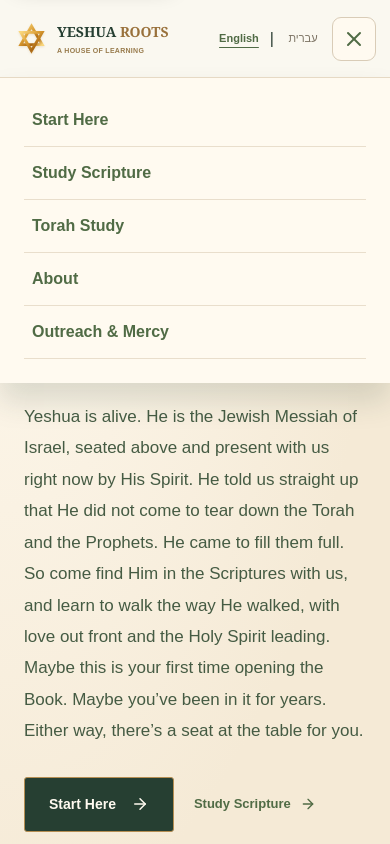
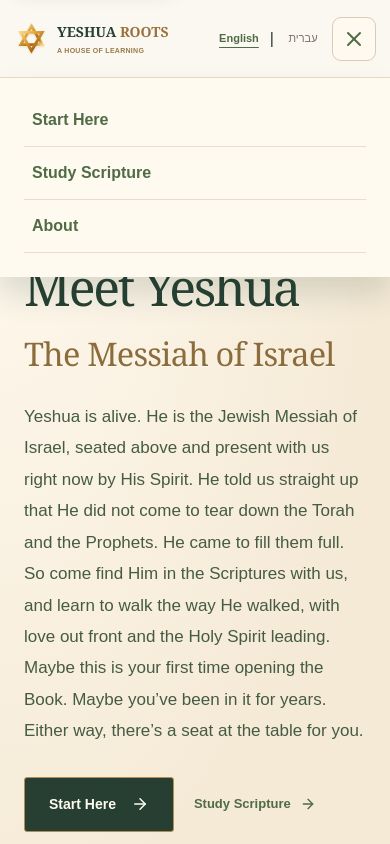
Before and after one commit to desukara/yeshua-roots, a Next.js app: page / in a window 390 px wide. Both pictures are taken after a click on the button "Open menu". Shown: the top 844 px of the page. Built offline with nearby package versions, Linux system fonts and the light colour scheme.

Commit message:
Keep desktop and mobile header navigation in sync

```diff
--- a/components/site-header.tsx
+++ b/components/site-header.tsx
@@ -6,13 +6,23 @@ import {usePathname} from "next/navigation";
 import {useLanguage} from "./language-provider";
 import LanguageSwitcher from "./language-switcher";
 import {t} from "../lib/translations";
-const hrefs=["/torah#interlinear-reader","/about","/outreach"];
 export default function SiteHeader(){
  const {locale}=useLanguage();const c=t(locale);const [open,setOpen]=useState(false);const pathname=usePathname();
+ const he = locale === "he";
+ const links = [
+  { href: "/start-here", label: he ? "התחילו כאן" : "Start Here" },
+  { href: "/torah", label: he ? "לימוד כתבי הקודש" : "Study Scripture" },
+  { href: "/about", label: he ? "אודות" : "About" },
+ ];
+ const navigation = links.map(({ href, label }) => (
+  <Link key={href} href={href} aria-current={pathname === href ? "page" : undefined} onClick={() => setOpen(false)}>
+   {label}
+  </Link>
+ ));
  return <><a className="skip-to-content" href="#main-content">{locale==="he"?"דילוג לתוכן":"Skip to content"}</a><header className="site-header">
   <Link className="brand" href="/" aria-label={locale==="he"?"ישוע רוטס — עמוד הבית":"Yeshua Roots home"} onClick={()=>setOpen(false)}><img className="brand-emblem" src="/brand/star-of-david.svg" alt="" width={36} height={36}/><span>YESHUA <b>ROOTS</b><small>{c.brand}</small></span></Link>
-  <nav className="site-nav" aria-label={locale==="he"?"ניווט ראשי":"Main navigation"}><Link href="/start-here" aria-current={pathname==="/start-here"?"page":undefined}>{locale==="he"?"התחילו כאן":"Start Here"}</Link><Link href="/torah" aria-current={pathname==="/torah"?"page":undefined}>{locale==="he"?"לימוד כתבי הקודש":"Study Scripture"}</Link><Link href="/about" aria-current={pathname==="/about"?"page":undefined}>{locale==="he"?"אודות":"About"}</Link></nav>
+  <nav className="site-nav" aria-label={locale==="he"?"ניווט ראשי":"Main navigation"}>{navigation}</nav>
   <div className="header-actions"><LanguageSwitcher/><Link className="site-connect" href="/start-here">{locale==="he"?"התחילו כאן":"Start Here"}</Link><button className="mobile-menu-toggle" type="button" aria-label={open?(locale==="he"?"סגירת תפריט":"Close menu"):(locale==="he"?"פתיחת תפריט":"Open menu")} aria-expanded={open} aria-controls="mobile-site-nav" onClick={()=>setOpen(v=>!v)}>{open?<X size={24}/>:<Menu size={24}/>}</button></div>
-  <nav id="mobile-site-nav" className={"mobile-site-nav"+(open?" is-open":"")} aria-label={locale==="he"?"ניווט לנייד":"Mobile navigation"} hidden={!open}><Link href="/start-here" aria-current={pathname==="/start-here"?"page":undefined} onClick={()=>setOpen(false)}>{locale==="he"?"התחילו כאן":"Start Here"}</Link><Link href="/torah" aria-current={pathname==="/torah"?"page":undefined} onClick={()=>setOpen(false)}>{locale==="he"?"לימוד כתבי הקודש":"Study Scripture"}</Link>{[c.nav[0],c.nav[3],locale==="he"?"חסד וסיוע":"Outreach & Mercy"].map((label,i)=><Link href={hrefs[i]} aria-current={pathname===hrefs[i]?"page":undefined} onClick={()=>setOpen(false)} key={hrefs[i]}>{label}</Link>)}</nav>
+  <nav id="mobile-site-nav" className={"mobile-site-nav"+(open?" is-open":"")} aria-label={locale==="he"?"ניווט לנייד":"Mobile navigation"} hidden={!open}>{navigation}</nav>
  </header></>
 }
```
